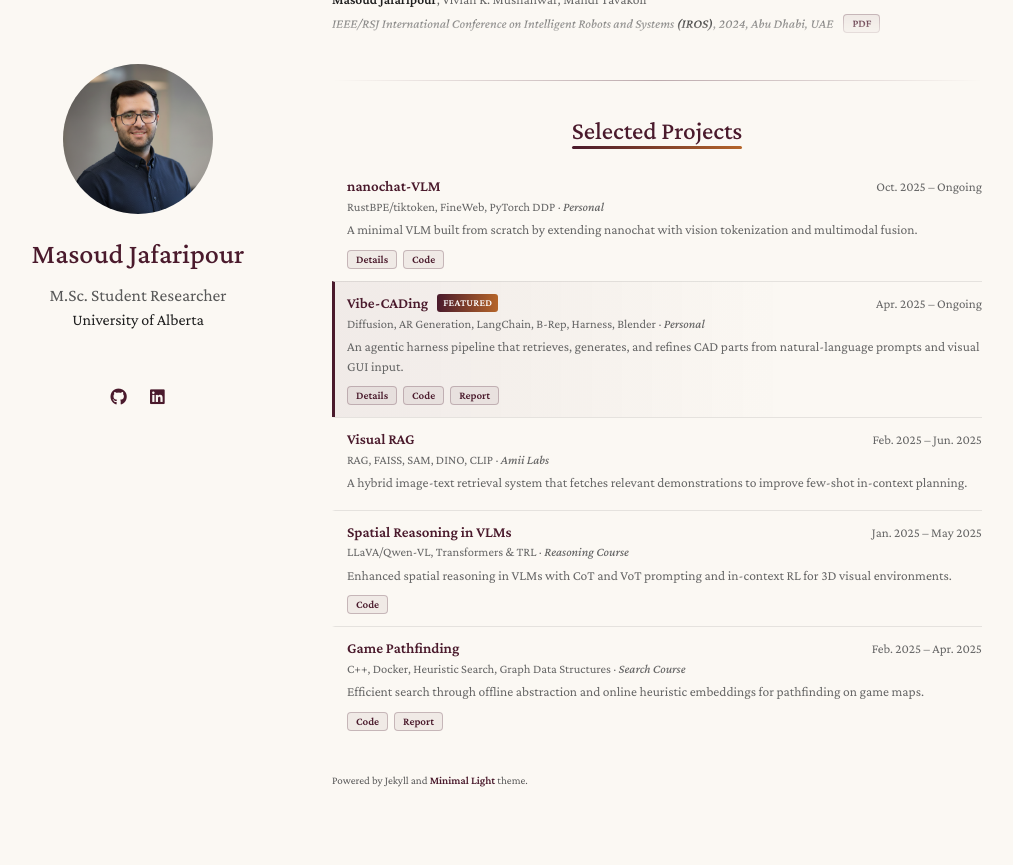
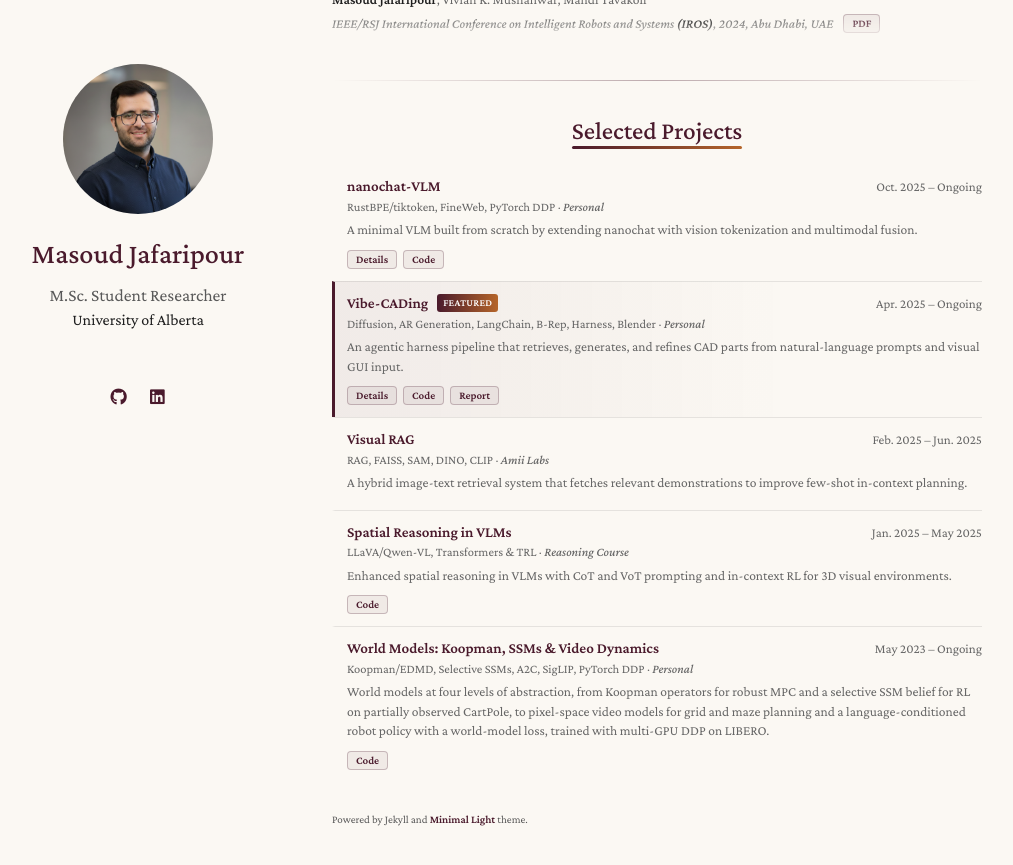
Before and after one commit to Masoudjafaripour/masoudjafaripour.github.io, a Jekyll site: the page built from index.md, in a window 1280 px wide and 900 px high, scrolled down 1641 px. Shown: the top 865 px of the window, without its empty margins (138-1151 px from the left). Built offline with Jekyll 4.4.1, drawn with Linux system fonts in a browser that asks for light colours; a style sheet for code colours, icons or effects is not loaded.

Commit message:
Replace Game Pathfinding with World Models project
Co-Authored-By: Claude Opus 5.5 <noreply@anthropic.com>

```diff
--- a/_data/projects.yml
+++ b/_data/projects.yml
@@ -30,10 +30,9 @@
   description: Enhanced spatial reasoning in VLMs with CoT and VoT prompting and in-context RL for 3D visual environments.
   code: https://github.com/Masoudjafaripour/Spatial_Reasoning_VLMs
 
-- title: Game Pathfinding
-  tech: C++, Docker, Heuristic Search, Graph Data Structures
-  context: Search Course
-  time: Feb. 2025 &ndash; Apr. 2025
-  description: Efficient search through offline abstraction and online heuristic embeddings for pathfinding on game maps.
-  code: https://github.com/Masoudjafaripour/Single_Agent_Search_Project
-  report: https://github.com/Masoudjafaripour/Single_Agent_Search_Project/blob/master/CMPUT_658___Assignment_3__Course_Project_MasoudJafaripour.pdf
+- title: "World Models: Koopman, SSMs &amp; Video Dynamics"
+  tech: Koopman/EDMD, Selective SSMs, A2C, SigLIP, PyTorch DDP
+  context: Personal
+  time: May 2023 &ndash; Ongoing
+  description: World models at four levels of abstraction, from Koopman operators for robust MPC and a selective SSM belief for RL on partially observed CartPole, to pixel-space video models for grid and maze planning and a language-conditioned robot policy with a world-model loss, trained with multi-GPU DDP on LIBERO.
+  code: https://github.com/Masoudjafaripour/World_Model_SSMs_Video_IMGGen
```
